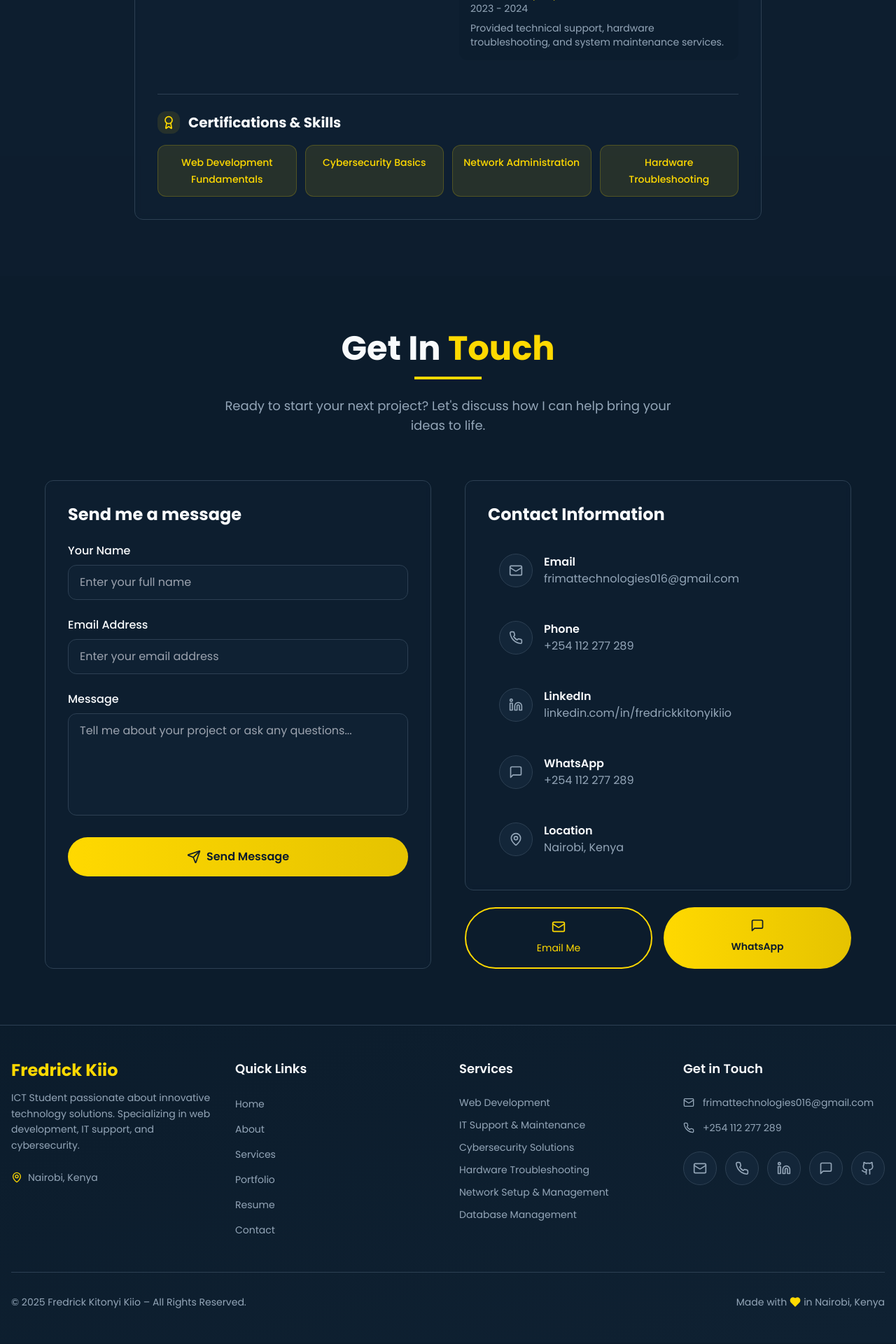
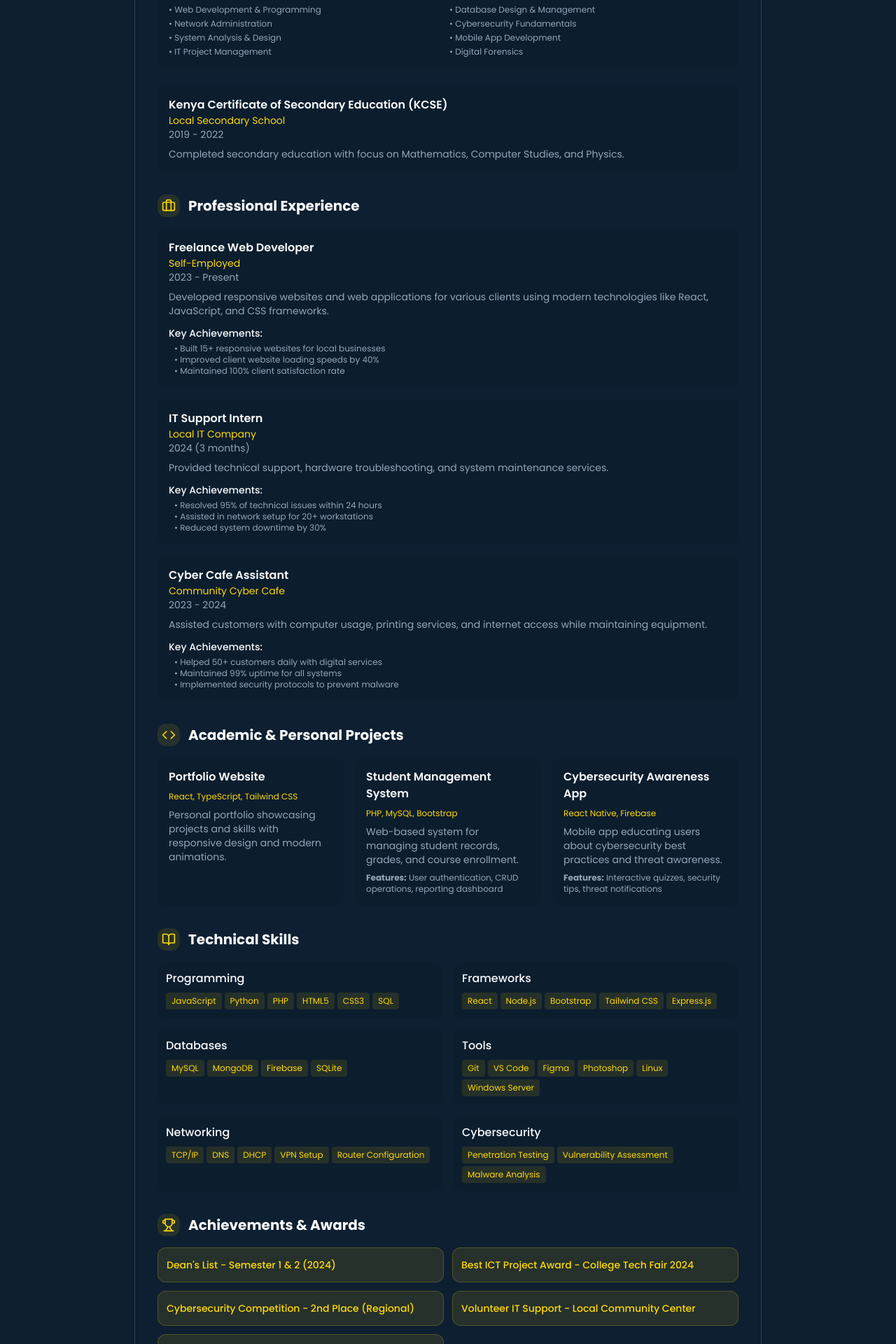
Before and after one commit to fredrickkitonyi016/fredrick-kitonyi-folio, a React (Vite) app: page / in a window 1280 px wide. Shown: the part 5620-7540 px from the top of the page at 70% size. Built offline with nearby package versions, Linux system fonts and the light colour scheme.

Commit message:
Update resume with diploma details
Add relevant sections and information to the resume to reflect diploma-level qualifications and experience.

```diff
--- a/src/components/sections/ResumeSection.tsx
+++ b/src/components/sections/ResumeSection.tsx
@@ -1,7 +1,7 @@
 import { motion } from 'framer-motion';
 import { useInView } from 'framer-motion';
 import { useRef } from 'react';
-import { Download, FileText, User, GraduationCap, Briefcase, Award } from 'lucide-react';
+import { Download, FileText, User, GraduationCap, Briefcase, Award, BookOpen, Trophy, Code } from 'lucide-react';
 import { toast } from 'sonner';
 
 const ResumeSection = () => {
@@ -16,40 +16,118 @@ const ResumeSection = () => {
   const resumeData = {
     personalInfo: {
       name: 'Fredrick Kitonyi Kiio',
-      title: 'ICT Student | Web Developer | Tech Innovator',
+      title: 'ICT Diploma Student | Web Developer | Tech Innovator',
       email: 'frimattechnologies016@gmail.com',
       phone: '+254 112 277 289',
       linkedin: 'linkedin.com/in/fredrickkitonyikiio',
       location: 'Nairobi, Kenya',
+      objective: 'Dedicated ICT diploma student with hands-on experience in web development, cybersecurity, and IT support. Seeking opportunities to apply technical skills and continue learning in the dynamic technology industry.'
     },
     education: [
       {
-        degree: 'ICT Diploma',
+        degree: 'Diploma in Information Communication Technology (ICT)',
         institution: 'ICS Technical College - Nairobi Branch',
-        period: '2023 - 2025',
-        description: 'Comprehensive ICT program covering web development, cybersecurity, and IT support.',
+        period: '2023 - 2025 (Expected)',
+        gpa: 'Current GPA: 3.8/4.0',
+        description: 'Comprehensive ICT program covering web development, cybersecurity, database management, networking, and IT support.',
+        relevantCoursework: [
+          'Web Development & Programming',
+          'Database Design & Management',
+          'Network Administration',
+          'Cybersecurity Fundamentals',
+          'System Analysis & Design',
+          'Mobile App Development',
+          'IT Project Management',
+          'Digital Forensics'
+        ]
       },
+      {
+        degree: 'Kenya Certificate of Secondary Education (KCSE)',
+        institution: 'Local Secondary School',
+        period: '2019 - 2022',
+        description: 'Completed secondary education with focus on Mathematics, Computer Studies, and Physics.'
+      }
     ],
     experience: [
       {
         title: 'Freelance Web Developer',
         company: 'Self-Employed',
         period: '2023 - Present',
-        description: 'Developed responsive websites and web applications for various clients using modern technologies.',
+        description: 'Developed responsive websites and web applications for various clients using modern technologies like React, JavaScript, and CSS frameworks.',
+        achievements: [
+          'Built 15+ responsive websites for local businesses',
+          'Improved client website loading speeds by 40%',
+          'Maintained 100% client satisfaction rate'
+        ]
       },
       {
         title: 'IT Support Intern',
         company: 'Local IT Company',
+        period: '2024 (3 months)',
+        description: 'Provided technical support, hardware troubleshooting, and system maintenance services.',
+        achievements: [
+          'Resolved 95% of technical issues within 24 hours',
+          'Assisted in network setup for 20+ workstations',
+          'Reduced system downtime by 30%'
+        ]
+      },
+      {
+        title: 'Cyber Cafe Assistant',
+        company: 'Community Cyber Cafe',
         period: '2023 - 2024',
-        description: 'Provided technical support, hardware troubleshooting, and system maintenance services.',
+        description: 'Assisted customers with computer usage, printing services, and internet access while maintaining equipment.',
+        achievements: [
+          'Helped 50+ customers daily with digital services',
+          'Maintained 99% uptime for all systems',
+          'Implemented security protocols to prevent malware'
+        ]
+      }
+    ],
+    projects: [
+      {
+        title: 'Portfolio Website',
+        technologies: 'React, TypeScript, Tailwind CSS',
+        description: 'Personal portfolio showcasing projects and skills with responsive design and modern animations.',
+        link: 'https://portfolio.example.com'
       },
+      {
+        title: 'Student Management System',
+        technologies: 'PHP, MySQL, Bootstrap',
+        description: 'Web-based system for managing student records, grades, and course enrollment.',
+        features: 'User authentication, CRUD operations, reporting dashboard'
+      },
+      {
+        title: 'Cybersecurity Awareness App',
+        technologies: 'React Native, Firebase',
+        description: 'Mobile app educating users about cybersecurity best practices and threat awareness.',
+        features: 'Interactive quizzes, security tips, threat notifications'
+      }
+    ],
+    achievements: [
+      'Dean\'s List - Semester 1 & 2 (2024)',
+      'Best ICT Project Award - College Tech Fair 2024',
+      'Cybersecurity Competition - 2nd Place (Regional)',
+      'Volunteer IT Support - Local Community Center',
+      'Web Development Bootcamp Graduate - 2023'
     ],
     certifications: [
-      'Web Development Fundamentals',
-      'Cybersecurity Basics',
-      'Network Administration',
-      'Hardware Troubleshooting',
+      'Web Development Fundamentals - FreeCodeCamp',
+      'Cybersecurity Basics - Cisco Networking Academy',
+      'Network Administration - CompTIA Network+',
+      'Hardware Troubleshooting - A+ Certification',
+      'Digital Marketing - Google Digital Skills',
+      'Python Programming - Codecademy',
+      'Database Management - MySQL Certification',
+      'IT Project Management - PMI Fundamentals'
     ],
+    technicalSkills: {
+      programming: ['JavaScript', 'Python', 'PHP', 'HTML5', 'CSS3', 'SQL'],
+      frameworks: ['React', 'Node.js', 'Bootstrap', 'Tailwind CSS', 'Express.js'],
+      databases: ['MySQL', 'MongoDB', 'Firebase', 'SQLite'],
+      tools: ['Git', 'VS Code', 'Figma', 'Photoshop', 'Linux', 'Windows Server'],
+      networking: ['TCP/IP', 'DNS', 'DHCP', 'VPN Setup', 'Router Configuration'],
+      cybersecurity: ['Penetration Testing', 'Vulnerability Assessment', 'Malware Analysis']
+    }
   };
 
   const resumeSections = [
@@ -120,27 +198,29 @@ const ResumeSection = () => {
             animate={isInView ? { opacity: 1, y: 0 } : { opacity: 0, y: 50 }}
             transition={{ duration: 0.8, delay: 0.6 }}
           >
-            {/* Header */}
+            {/* Header with Objective */}
             <div className="text-center mb-8 pb-6 border-b border-border">
               <h3 className="text-3xl font-bold text-foreground mb-2">
                 {resumeData.personalInfo.name}
               </h3>
               <p className="text-lg text-accent mb-4">{resumeData.personalInfo.title}</p>
-              <div className="flex flex-wrap justify-center gap-4 text-sm text-muted-foreground">
+              <div className="flex flex-wrap justify-center gap-4 text-sm text-muted-foreground mb-4">
                 <span>{resumeData.personalInfo.email}</span>
                 <span>•</span>
                 <span>{resumeData.personalInfo.phone}</span>
                 <span>•</span>
                 <span>{resumeData.personalInfo.location}</span>
               </div>
+              <p className="text-muted-foreground max-w-3xl mx-auto text-sm italic">
+                {resumeData.personalInfo.objective}
+              </p>
             </div>
 
-            {/* Resume Sections */}
-            <div className="grid md:grid-cols-2 gap-8">
-              {/* Education */}
+            {/* Education with Coursework */}
             <motion.div
-                initial={{ opacity: 0, x: -30 }}
-                animate={isInView ? { opacity: 1, x: 0 } : { opacity: 0, x: -30 }}
+              className="mb-8"
+              initial={{ opacity: 0, y: 30 }}
+              animate={isInView ? { opacity: 1, y: 0 } : { opacity: 0, y: 30 }}
               transition={{ duration: 0.6, delay: 0.8 }}
             >
               <div className="flex items-center mb-4">
@@ -150,26 +230,40 @@ const ResumeSection = () => {
                 <h4 className="text-xl font-bold text-foreground">Education</h4>
               </div>
               {resumeData.education.map((edu, index) => (
-                  <div key={index} className="mb-4 p-4 bg-background/50 rounded-lg">
+                <div key={index} className="mb-6 p-4 bg-background/50 rounded-lg">
                   <h5 className="font-semibold text-foreground">{edu.degree}</h5>
                   <p className="text-accent text-sm">{edu.institution}</p>
                   <p className="text-muted-foreground text-sm">{edu.period}</p>
+                  {edu.gpa && <p className="text-accent text-sm font-medium">{edu.gpa}</p>}
                   <p className="text-muted-foreground text-sm mt-2">{edu.description}</p>
+                  {edu.relevantCoursework && (
+                    <div className="mt-3">
+                      <p className="text-foreground text-sm font-medium mb-2">Relevant Coursework:</p>
+                      <div className="grid grid-cols-2 gap-1">
+                        {edu.relevantCoursework.map((course, courseIndex) => (
+                          <span key={courseIndex} className="text-muted-foreground text-xs">
+                            • {course}
+                          </span>
+                        ))}
+                      </div>
+                    </div>
+                  )}
                 </div>
               ))}
             </motion.div>
 
-              {/* Experience */}
+            {/* Experience with Achievements */}
             <motion.div
-                initial={{ opacity: 0, x: 30 }}
-                animate={isInView ? { opacity: 1, x: 0 } : { opacity: 0, x: 30 }}
+              className="mb-8"
+              initial={{ opacity: 0, y: 30 }}
+              animate={isInView ? { opacity: 1, y: 0 } : { opacity: 0, y: 30 }}
               transition={{ duration: 0.6, delay: 1.0 }}
             >
               <div className="flex items-center mb-4">
                 <div className="w-8 h-8 bg-accent/10 rounded-lg flex items-center justify-center mr-3">
                   <Briefcase className="w-5 h-5 text-accent" />
                 </div>
-                  <h4 className="text-xl font-bold text-foreground">Experience</h4>
+                <h4 className="text-xl font-bold text-foreground">Professional Experience</h4>
               </div>
               {resumeData.experience.map((exp, index) => (
                 <div key={index} className="mb-4 p-4 bg-background/50 rounded-lg">
@@ -177,29 +271,126 @@ const ResumeSection = () => {
                   <p className="text-accent text-sm">{exp.company}</p>
                   <p className="text-muted-foreground text-sm">{exp.period}</p>
                   <p className="text-muted-foreground text-sm mt-2">{exp.description}</p>
+                  {exp.achievements && (
+                    <div className="mt-3">
+                      <p className="text-foreground text-sm font-medium mb-1">Key Achievements:</p>
+                      {exp.achievements.map((achievement, achIndex) => (
+                        <p key={achIndex} className="text-muted-foreground text-xs ml-2">
+                          • {achievement}
+                        </p>
+                      ))}
+                    </div>
+                  )}
                 </div>
               ))}
             </motion.div>
-            </div>
 
-            {/* Certifications */}
+            {/* Projects */}
             <motion.div
-              className="mt-8 pt-6 border-t border-border"
+              className="mb-8"
               initial={{ opacity: 0, y: 30 }}
               animate={isInView ? { opacity: 1, y: 0 } : { opacity: 0, y: 30 }}
               transition={{ duration: 0.6, delay: 1.2 }}
             >
               <div className="flex items-center mb-4">
                 <div className="w-8 h-8 bg-accent/10 rounded-lg flex items-center justify-center mr-3">
+                  <Code className="w-5 h-5 text-accent" />
+                </div>
+                <h4 className="text-xl font-bold text-foreground">Academic & Personal Projects</h4>
+              </div>
+              <div className="grid md:grid-cols-2 lg:grid-cols-3 gap-4">
+                {resumeData.projects.map((project, index) => (
+                  <div key={index} className="p-4 bg-background/50 rounded-lg">
+                    <h5 className="font-semibold text-foreground mb-2">{project.title}</h5>
+                    <p className="text-accent text-xs mb-2">{project.technologies}</p>
+                    <p className="text-muted-foreground text-sm mb-2">{project.description}</p>
+                    {project.features && (
+                      <p className="text-muted-foreground text-xs">
+                        <strong>Features:</strong> {project.features}
+                      </p>
+                    )}
+                  </div>
+                ))}
+              </div>
+            </motion.div>
+
+            {/* Technical Skills */}
+            <motion.div
+              className="mb-8"
+              initial={{ opacity: 0, y: 30 }}
+              animate={isInView ? { opacity: 1, y: 0 } : { opacity: 0, y: 30 }}
+              transition={{ duration: 0.6, delay: 1.4 }}
+            >
+              <div className="flex items-center mb-4">
+                <div className="w-8 h-8 bg-accent/10 rounded-lg flex items-center justify-center mr-3">
+                  <BookOpen className="w-5 h-5 text-accent" />
+                </div>
+                <h4 className="text-xl font-bold text-foreground">Technical Skills</h4>
+              </div>
+              <div className="grid md:grid-cols-2 gap-4">
+                {Object.entries(resumeData.technicalSkills).map(([category, skills]) => (
+                  <div key={category} className="p-3 bg-background/50 rounded-lg">
+                    <h6 className="font-medium text-foreground mb-2 capitalize">
+                      {category.replace(/([A-Z])/g, ' $1').trim()}
+                    </h6>
+                    <div className="flex flex-wrap gap-1">
+                      {skills.map((skill, skillIndex) => (
+                        <span
+                          key={skillIndex}
+                          className="bg-accent/10 text-accent text-xs px-2 py-1 rounded"
+                        >
+                          {skill}
+                        </span>
+                      ))}
+                    </div>
+                  </div>
+                ))}
+              </div>
+            </motion.div>
+
+            {/* Achievements */}
+            <motion.div
+              className="mb-8"
+              initial={{ opacity: 0, y: 30 }}
+              animate={isInView ? { opacity: 1, y: 0 } : { opacity: 0, y: 30 }}
+              transition={{ duration: 0.6, delay: 1.6 }}
+            >
+              <div className="flex items-center mb-4">
+                <div className="w-8 h-8 bg-accent/10 rounded-lg flex items-center justify-center mr-3">
+                  <Trophy className="w-5 h-5 text-accent" />
+                </div>
+                <h4 className="text-xl font-bold text-foreground">Achievements & Awards</h4>
+              </div>
+              <div className="grid md:grid-cols-2 gap-3">
+                {resumeData.achievements.map((achievement, index) => (
+                  <div
+                    key={index}
+                    className="bg-accent/10 border border-accent/20 rounded-lg p-3"
+                  >
+                    <span className="text-accent text-sm font-medium">{achievement}</span>
+                  </div>
+                ))}
+              </div>
+            </motion.div>
+
+            {/* Certifications */}
+            <motion.div
+              className="border-t border-border pt-6"
+              initial={{ opacity: 0, y: 30 }}
+              animate={isInView ? { opacity: 1, y: 0 } : { opacity: 0, y: 30 }}
+              transition={{ duration: 0.6, delay: 1.8 }}
+            >
+              <div className="flex items-center mb-4">
+                <div className="w-8 h-8 bg-accent/10 rounded-lg flex items-center justify-center mr-3">
                   <Award className="w-5 h-5 text-accent" />
                 </div>
-                <h4 className="text-xl font-bold text-foreground">Certifications & Skills</h4>
+                <h4 className="text-xl font-bold text-foreground">Certifications</h4>
               </div>
-              <div className="grid grid-cols-2 md:grid-cols-4 gap-3">
+              <div className="grid grid-cols-1 md:grid-cols-2 lg:grid-cols-3 gap-3">
                 {resumeData.certifications.map((cert, index) => (
                   <div
                     key={index}
-                    className="bg-accent/10 border border-accent/20 rounded-lg p-3 text-center"
+                    className="bg-background/50 border border-border rounded-lg p-3 text-center"
                   >
                     <span className="text-accent text-sm font-medium">{cert}</span>
                   </div>
```
Lines whose indentation alone changed are shown as unchanged.
